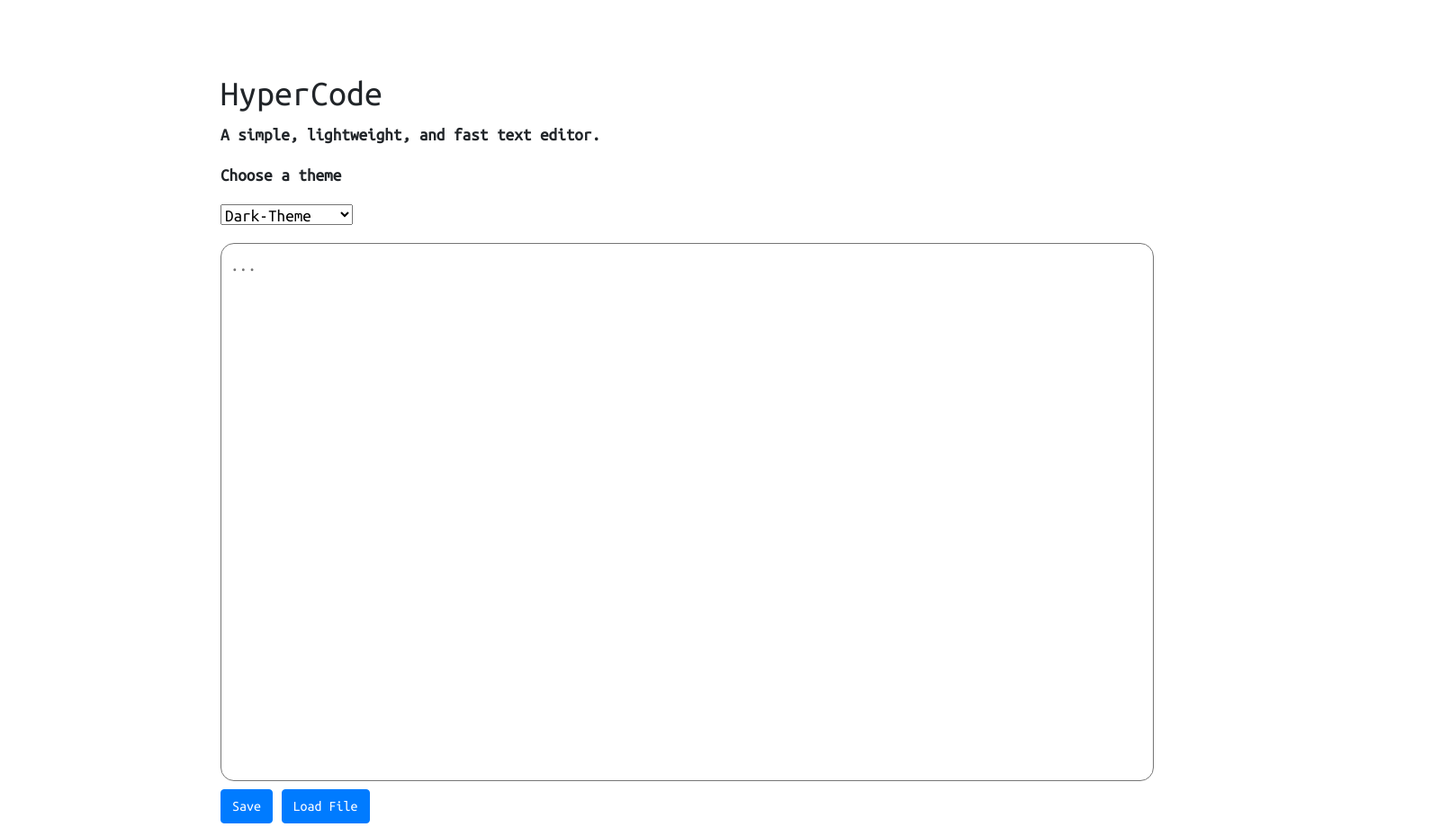
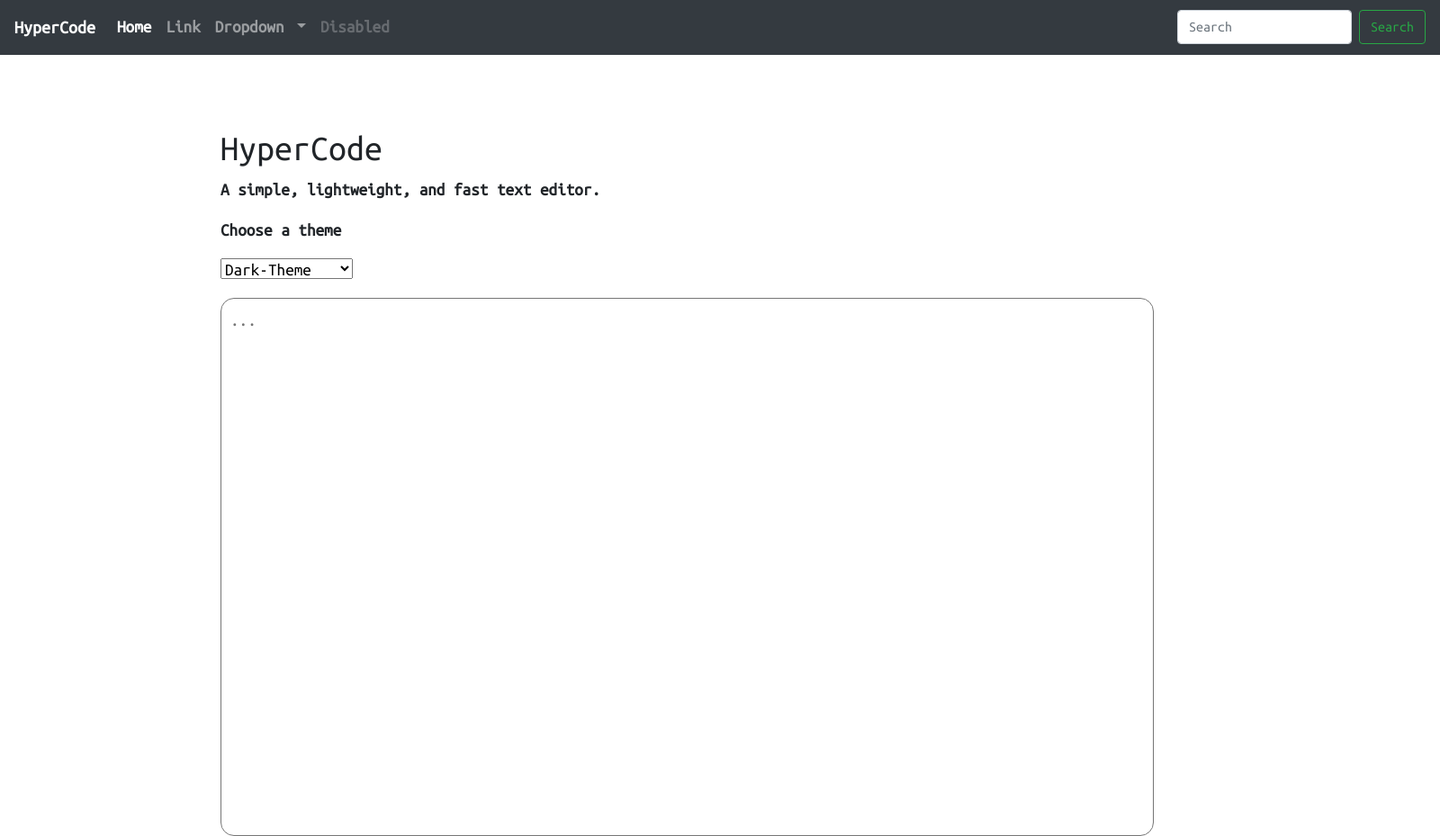
Before and after one commit to FujiwaraChoki/hyper-code, an Electron app: page src/index.html in a window 1600 px wide. Shown: the top 929 px of the page at 90% size. Drawn offline with nearby package versions, Linux system fonts and the light colour scheme; no server answers.

Commit message:
Added Navbar

```diff
--- a/src/index.html
+++ b/src/index.html
@@ -17,6 +17,44 @@
 </head>
 
 <body>
+  <!--Bootstrap Navbar-->
+  <nav class="navbar navbar-expand-lg navbar-dark bg-dark">
+    <a class="navbar-brand" href="#">HyperCode</a>
+    <button class="navbar-toggler" type="button" data-toggle="collapse" data-target="#navbarSupportedContent"
+      aria-controls="navbarSupportedContent" aria-expanded="false" aria-label="Toggle navigation">
+      <span class="navbar-toggler-icon"></span>
+    </button>
+
+    <div class="collapse navbar-collapse" id="navbarSupportedContent">
+      <ul class="navbar-nav mr-auto">
+        <li class="nav-item active">
+          <a class="nav-link" href="#">Home <span class="sr-only">(current)</span></a>
+        </li>
+        <li class="nav-item">
+          <a class="nav-link" href="#">Link</a>
+        </li>
+        <li class="nav-item dropdown">
+          <a class="nav-link dropdown-toggle" href="#" id="navbarDropdown" role="button" data-toggle="dropdown"
+            aria-haspopup="true" aria-expanded="false">
+            Dropdown
+          </a>
+          <div class="dropdown-menu" aria-labelledby="navbarDropdown">
+            <a class="dropdown-item" href="#">Action</a>
+            <a class="dropdown-item" href="#">Another action</a>
+            <div class="dropdown-divider"></div>
+            <a class="dropdown-item" href="#">Something else here</a>
+          </div>
+        </li>
+        <li class="nav-item">
+          <a class="nav-link disabled" href="#" tabindex="-1" aria-disabled="true">Disabled</a>
+        </li>
+      </ul>
+      <form class="form-inline my-2 my-lg-0">
+        <input class="form-control mr-sm-2" type="search" placeholder="Search" aria-label="Search" />
+        <button class="btn btn-outline-success my-2 my-sm-0" type="submit">Search</button>
+      </form>
+    </div>
+  </nav>
   <div class="container">
     <h1>HyperCode</h1>
     <p class="description">
```
